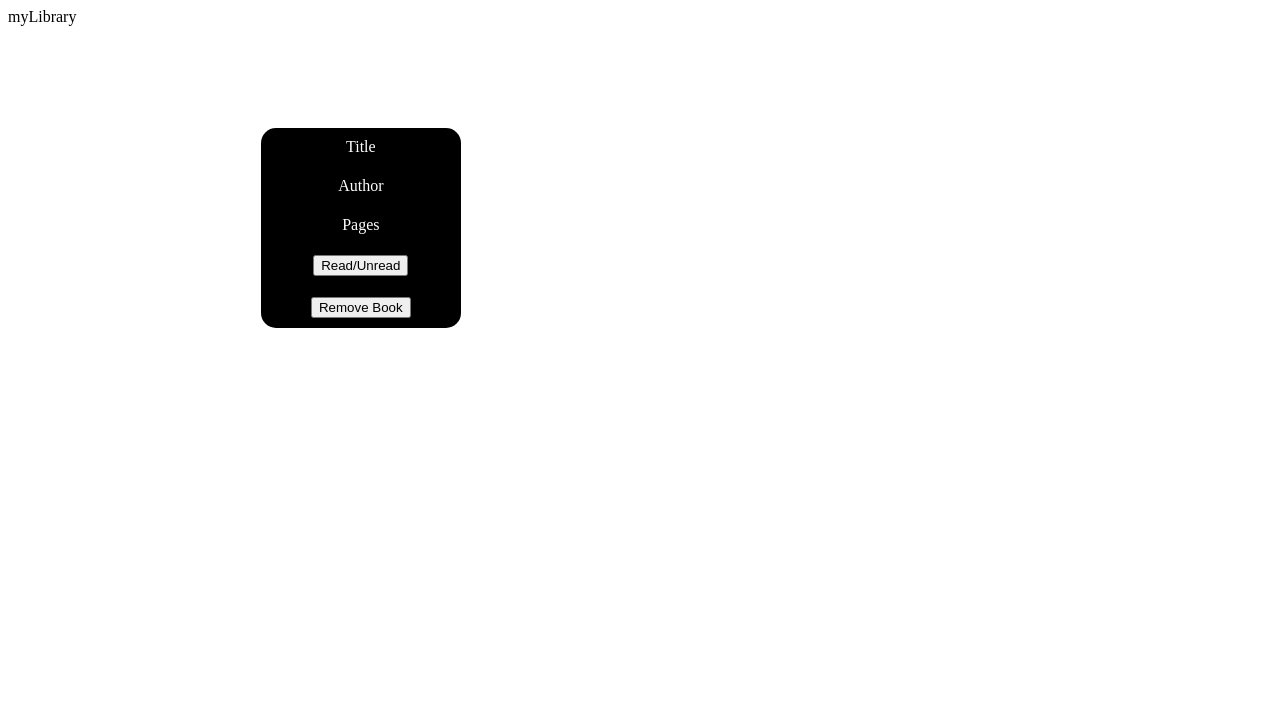
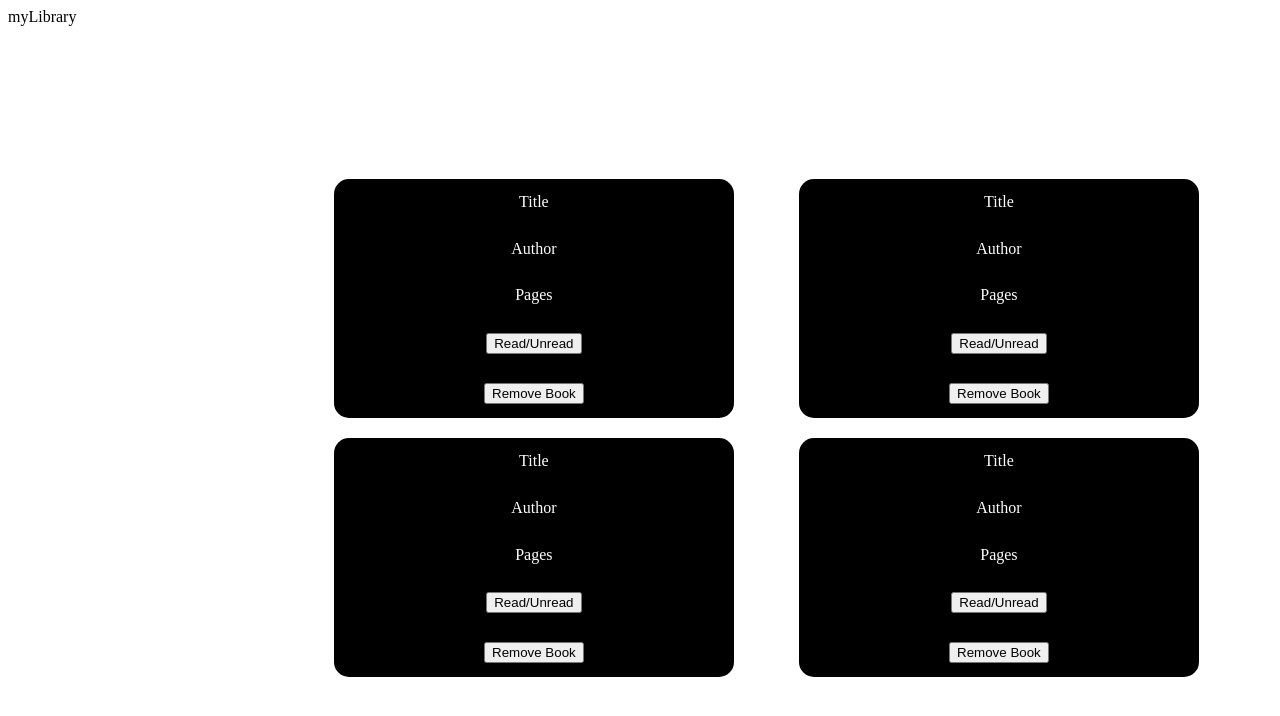
Before and after one commit to JS-Project96/library-app, a plain HTML site: page index.html in a window 1280 px wide. Drawn offline with Linux system fonts and the light colour scheme.

Commit message:
added more dummy books to layout added book section with auto-fit

```diff
--- a/index.html
+++ b/index.html
@@ -8,13 +8,34 @@
     <title>Library App</title>
 </head>
 <body>
-    <div class="grid-container">
+    <div class="page-grid-container">
         <header>
             <div>myLibrary</div>
         </header>
         <div class="sidebar">
         </div>
-        <main>
+        <main class="main-grid-container">
+            <div class="book-card">
+                <div>Title</div>
+                <div>Author</div>
+                <div>Pages</div>
+                <button>Read/Unread</button>
+                <button>Remove Book</button>
+            </div>
+            <div class="book-card">
+                <div>Title</div>
+                <div>Author</div>
+                <div>Pages</div>
+                <button>Read/Unread</button>
+                <button>Remove Book</button>
+            </div>
+            <div class="book-card">
+                <div>Title</div>
+                <div>Author</div>
+                <div>Pages</div>
+                <button>Read/Unread</button>
+                <button>Remove Book</button>
+            </div>
             <div class="book-card">
                 <div>Title</div>
                 <div>Author</div>
--- a/styles/style.css
+++ b/styles/style.css
@@ -1,4 +1,4 @@
-.grid-container {
+.page-grid-container {
     display: grid;
     grid-template-columns: 1fr 4fr;
     grid-template-rows: 1fr 5fr;
@@ -14,9 +14,20 @@ header {
     grid-row: 2 / 5;
 }
 
+
+/* Main Section */
+
+.main-grid-container {
+    display: grid;
+    grid-template-columns: repeat(auto-fit, minmax(300px, 1fr));
+    margin: 5% 5%;
+    gap: 20px;
+}
+
 .book-card {
-    height: 200px;
-    width: 200px;
+    /* height: 200px;
+    width: 200px; */
+    margin: 0 5%;
     color: white;
     background-color: black;
     display: flex;
```
